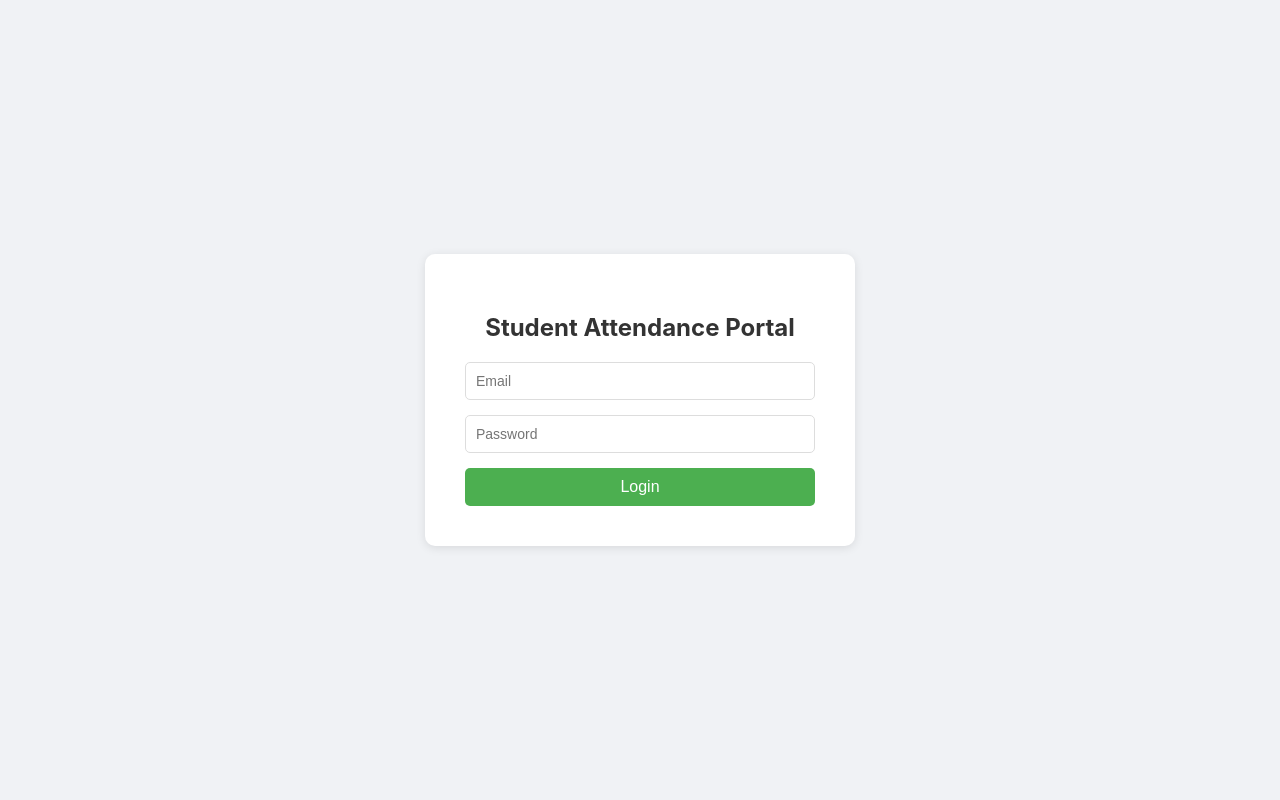
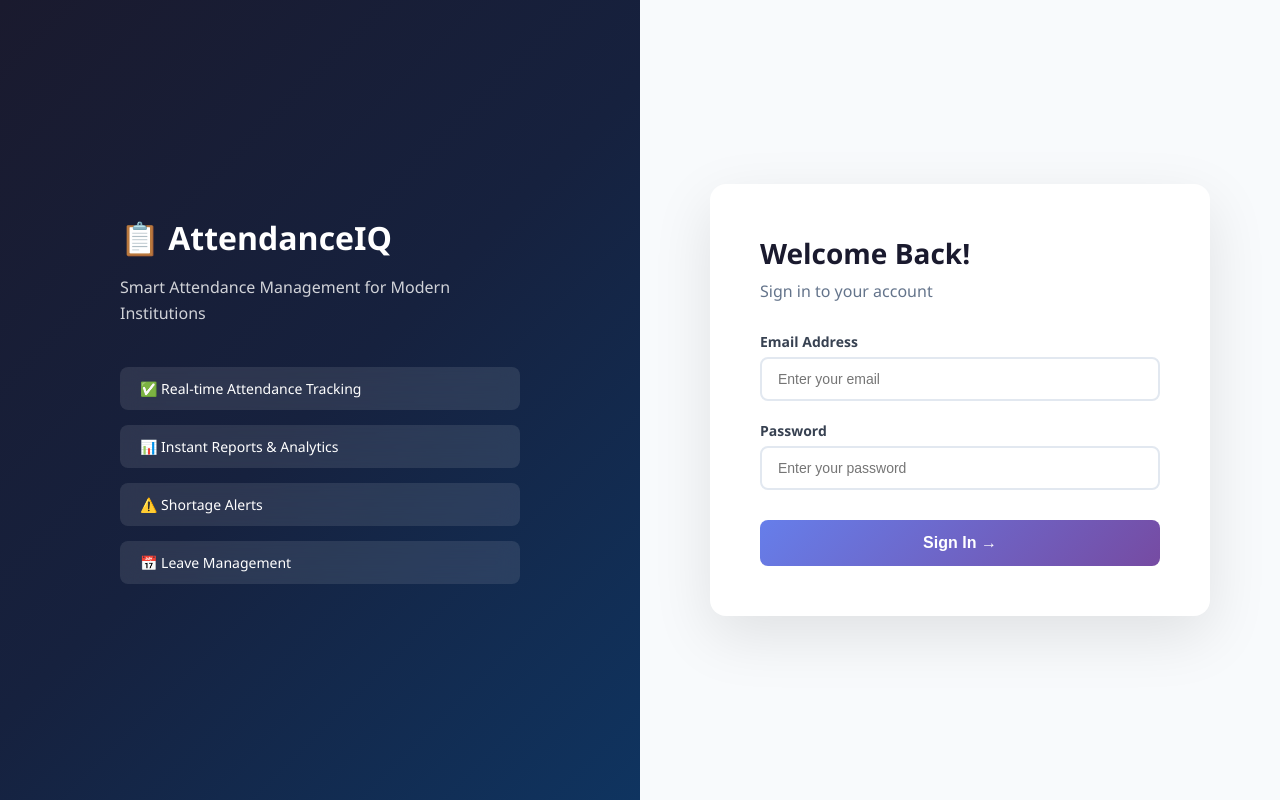
Before and after one commit to roxhax-lab/student-attendance-portal, a React (Create React App) app in the folder Frontend/frontend/: page / in a window 1280 px wide. Built offline with nearby package versions, Linux system fonts and the light colour scheme; the HTML template or start-up script is replaced by a standard one.

Commit message:
Added student list endpoint and class attendance UI

```diff
--- a/Frontend/frontend/src/pages/Login.js
+++ b/Frontend/frontend/src/pages/Login.js
@@ -1,58 +1,105 @@
 import React, { useState } from 'react';
 import axios from 'axios';
 import { useNavigate } from 'react-router-dom';
+
+const API = 'https://student-attendance-portal-phec.onrender.com';
 
 function Login() {
   const [email, setEmail] = useState('');
   const [password, setPassword] = useState('');
   const [error, setError] = useState('');
+  const [loading, setLoading] = useState(false);
   const navigate = useNavigate();
 
   const handleLogin = async () => {
+    setLoading(true);
+    setError('');
     try {
-      const res = await axios.post('https://student-attendance-portal-phec.onrender.com/auth/login', {
-        email,
-        password
-      });
+      const res = await axios.post(`${API}/auth/login`, { email, password });
       localStorage.setItem('user', JSON.stringify(res.data));
       navigate('/dashboard');
     } catch (err) {
-      setError('Invalid email or password');
+      setError('Invalid email or password. Please try again.');
     }
+    setLoading(false);
+  };
+
+  const handleKeyPress = (e) => {
+    if (e.key === 'Enter') handleLogin();
   };
 
   return (
     <div style={styles.container}>
+      <div style={styles.left}>
+        <div style={styles.leftContent}>
+          <h1 style={styles.brandTitle}>📋 AttendanceIQ</h1>
+          <p style={styles.brandSubtitle}>Smart Attendance Management for Modern Institutions</p>
+          <div style={styles.features}>
+            <div style={styles.feature}>✅ Real-time Attendance Tracking</div>
+            <div style={styles.feature}>📊 Instant Reports & Analytics</div>
+            <div style={styles.feature}>⚠️ Shortage Alerts</div>
+            <div style={styles.feature}>📅 Leave Management</div>
+          </div>
+        </div>
+      </div>
+      <div style={styles.right}>
         <div style={styles.box}>
-        <h2 style={styles.title}>Student Attendance Portal</h2>
+          <h2 style={styles.title}>Welcome Back!</h2>
+          <p style={styles.subtitle}>Sign in to your account</p>
+          <div style={styles.inputGroup}>
+            <label style={styles.label}>Email Address</label>
             <input
               style={styles.input}
               type="email"
-          placeholder="Email"
+              placeholder="Enter your email"
               value={email}
               onChange={e => setEmail(e.target.value)}
+              onKeyPress={handleKeyPress}
             />
+          </div>
+          <div style={styles.inputGroup}>
+            <label style={styles.label}>Password</label>
             <input
               style={styles.input}
               type="password"
-          placeholder="Password"
+              placeholder="Enter your password"
               value={password}
               onChange={e => setPassword(e.target.value)}
+              onKeyPress={handleKeyPress}
             />
-        {error && <p style={styles.error}>{error}</p>}
-        <button style={styles.button} onClick={handleLogin}>Login</button>
+          </div>
+          {error && <div style={styles.error}>{error}</div>}
+          <button
+            style={loading ? styles.buttonLoading : styles.button}
+            onClick={handleLogin}
+            disabled={loading}
+          >
+            {loading ? 'Signing in...' : 'Sign In →'}
+          </button>
+        </div>
       </div>
     </div>
   );
 }
 
 const styles = {
-  container: { display: 'flex', justifyContent: 'center', alignItems: 'center', height: '100vh', backgroundColor: '#f0f2f5' },
-  box: { backgroundColor: 'white', padding: '40px', borderRadius: '10px', boxShadow: '0 2px 10px rgba(0,0,0,0.1)', width: '350px' },
-  title: { textAlign: 'center', marginBottom: '20px', color: '#333' },
-  input: { width: '100%', padding: '10px', marginBottom: '15px', borderRadius: '5px', border: '1px solid #ddd', fontSize: '14px', boxSizing: 'border-box' },
-  button: { width: '100%', padding: '10px', backgroundColor: '#4CAF50', color: 'white', border: 'none', borderRadius: '5px', fontSize: '16px', cursor: 'pointer' },
-  error: { color: 'red', textAlign: 'center' }
+  container: { display: 'flex', height: '100vh', fontFamily: "'Segoe UI', sans-serif" },
+  left: { flex: 1, background: 'linear-gradient(135deg, #1a1a2e 0%, #16213e 50%, #0f3460 100%)', display: 'flex', alignItems: 'center', justifyContent: 'center', padding: '40px' },
+  leftContent: { color: 'white', maxWidth: '400px' },
+  brandTitle: { fontSize: '32px', fontWeight: 'bold', marginBottom: '10px', margin: '0 0 10px 0' },
+  brandSubtitle: { fontSize: '16px', opacity: 0.8, marginBottom: '40px', lineHeight: '1.6' },
+  features: { display: 'flex', flexDirection: 'column', gap: '15px' },
+  feature: { backgroundColor: 'rgba(255,255,255,0.1)', padding: '12px 20px', borderRadius: '8px', fontSize: '14px', backdropFilter: 'blur(10px)' },
+  right: { flex: 1, display: 'flex', alignItems: 'center', justifyContent: 'center', backgroundColor: '#f8fafc', padding: '40px' },
+  box: { backgroundColor: 'white', padding: '50px', borderRadius: '16px', boxShadow: '0 20px 60px rgba(0,0,0,0.1)', width: '100%', maxWidth: '400px' },
+  title: { fontSize: '28px', fontWeight: 'bold', color: '#1a1a2e', margin: '0 0 8px 0' },
+  subtitle: { color: '#64748b', marginBottom: '30px', margin: '0 0 30px 0' },
+  inputGroup: { marginBottom: '20px' },
+  label: { display: 'block', marginBottom: '6px', fontWeight: '600', color: '#374151', fontSize: '14px' },
+  input: { width: '100%', padding: '12px 16px', borderRadius: '8px', border: '2px solid #e2e8f0', fontSize: '14px', boxSizing: 'border-box', outline: 'none', transition: 'border 0.2s' },
+  button: { width: '100%', padding: '14px', background: 'linear-gradient(135deg, #667eea 0%, #764ba2 100%)', color: 'white', border: 'none', borderRadius: '8px', fontSize: '16px', fontWeight: '600', cursor: 'pointer', marginTop: '10px' },
+  buttonLoading: { width: '100%', padding: '14px', backgroundColor: '#94a3b8', color: 'white', border: 'none', borderRadius: '8px', fontSize: '16px', cursor: 'not-allowed', marginTop: '10px' },
+  error: { backgroundColor: '#fee2e2', color: '#dc2626', padding: '12px', borderRadius: '8px', fontSize: '14px', marginBottom: '15px' }
 };
 
 export default Login;
--- a/Frontend/frontend/src/pages/MarkAttendance.js
+++ b/Frontend/frontend/src/pages/MarkAttendance.js
@@ -1,31 +1,51 @@
-import React, { useState } from 'react';
+import React, { useState, useEffect } from 'react';
 import axios from 'axios';
 import { useNavigate } from 'react-router-dom';
 
+const API = 'https://student-attendance-portal-phec.onrender.com';
+
 function MarkAttendance() {
-  const [studentId, setStudentId] = useState('');
+  const [students, setStudents] = useState([]);
+  const [attendance, setAttendance] = useState({});
   const [date, setDate] = useState('');
-  const [status, setStatus] = useState('present');
   const [subject, setSubject] = useState('');
   const [message, setMessage] = useState('');
+  const [loading, setLoading] = useState(false);
   const navigate = useNavigate();
 
+  useEffect(() => {
+    fetchStudents();
+  }, []);
+
+  const fetchStudents = async () => {
+    try {
+      const res = await axios.get(`${API}/auth/students`);
+      setStudents(res.data.data);
+      const initial = {};
+      res.data.data.forEach(s => { initial[s.id] = 'present'; });
+      setAttendance(initial);
+    } catch (err) {
+      console.error(err);
+    }
+  };
+
   const handleSubmit = async () => {
-    if (!studentId || !date || !subject) {
-      setMessage('Please fill all fields!');
-      return;
-    }
+    if (!date || !subject) { setMessage('Please fill date and subject!'); return; }
+    setLoading(true);
     try {
-      await axios.post('https://student-attendance-portal-phec.onrender.com/attendance/mark', {
-        student_id: studentId,
-        date,
-        status,
-        subject
-      });
-      setMessage('Attendance marked successfully!');
+      for (const student of students) {
+        await axios.post(`${API}/attendance/mark`, {
+          student_id: student.id,
+          date,
+          status: attendance[student.id] || 'present',
+          subject
+        });
+      }
+      setMessage('Attendance marked for all students!');
     } catch (err) {
       setMessage('Error marking attendance!');
     }
+    setLoading(false);
   };
 
   return (
@@ -35,17 +55,49 @@ function MarkAttendance() {
         <button style={styles.backBtn} onClick={() => navigate('/dashboard')}>Back</button>
       </div>
       <div style={styles.content}>
-        <h3>Mark Attendance</h3>
-        <div style={styles.form}>
-          <input style={styles.input} placeholder="Student ID" value={studentId} onChange={e => setStudentId(e.target.value)} />
+        <h3>Mark Attendance — CSE Class</h3>
+        <div style={styles.topForm}>
           <input style={styles.input} type="date" value={date} onChange={e => setDate(e.target.value)} />
           <input style={styles.input} placeholder="Subject" value={subject} onChange={e => setSubject(e.target.value)} />
-          <select style={styles.input} value={status} onChange={e => setStatus(e.target.value)}>
-            <option value="present">Present</option>
-            <option value="absent">Absent</option>
-          </select>
-          <button style={styles.button} onClick={handleSubmit}>Mark Attendance</button>
-          {message && <p style={{color: message.includes('success') ? 'green' : 'red'}}>{message}</p>}
+          <button style={styles.button} onClick={handleSubmit} disabled={loading}>
+            {loading ? 'Saving...' : '✅ Submit Attendance'}
+          </button>
+        </div>
+        {message && <p style={{color: message.includes('Error') ? 'red' : 'green'}}>{message}</p>}
+        <div style={styles.tableBox}>
+          <table style={styles.table}>
+            <thead>
+              <tr style={styles.thead}>
+                <th style={styles.th}>#</th>
+                <th style={styles.th}>Student Name</th>
+                <th style={styles.th}>Email</th>
+                <th style={styles.th}>Status</th>
+              </tr>
+            </thead>
+            <tbody>
+              {students.map((student, index) => (
+                <tr key={student.id} style={index % 2 === 0 ? styles.trEven : styles.trOdd}>
+                  <td style={styles.td}>{index + 1}</td>
+                  <td style={styles.td}>{student.name}</td>
+                  <td style={styles.td}>{student.email}</td>
+                  <td style={styles.td}>
+                    <select
+                      style={{
+                        ...styles.select,
+                        backgroundColor: attendance[student.id] === 'present' ? '#dcfce7' : '#fee2e2',
+                        color: attendance[student.id] === 'present' ? '#16a34a' : '#dc2626'
+                      }}
+                      value={attendance[student.id] || 'present'}
+                      onChange={e => setAttendance({...attendance, [student.id]: e.target.value})}
+                    >
+                      <option value="present">✅ Present</option>
+                      <option value="absent">❌ Absent</option>
+                    </select>
+                  </td>
+                </tr>
+              ))}
+            </tbody>
+          </table>
         </div>
       </div>
     </div>
@@ -58,9 +110,17 @@ const styles = {
   navTitle: { color: 'white', margin: 0 },
   backBtn: { padding: '8px 16px', backgroundColor: 'white', color: '#4CAF50', border: 'none', borderRadius: '5px', cursor: 'pointer' },
   content: { padding: '30px' },
-  form: { backgroundColor: 'white', padding: '30px', borderRadius: '10px', boxShadow: '0 2px 10px rgba(0,0,0,0.1)', maxWidth: '400px' },
-  input: { width: '100%', padding: '10px', marginBottom: '15px', borderRadius: '5px', border: '1px solid #ddd', fontSize: '14px', boxSizing: 'border-box' },
-  button: { width: '100%', padding: '10px', backgroundColor: '#4CAF50', color: 'white', border: 'none', borderRadius: '5px', fontSize: '16px', cursor: 'pointer' }
+  topForm: { display: 'flex', gap: '15px', marginBottom: '20px', flexWrap: 'wrap' },
+  input: { padding: '10px', borderRadius: '5px', border: '1px solid #ddd', fontSize: '14px' },
+  button: { padding: '10px 20px', backgroundColor: '#4CAF50', color: 'white', border: 'none', borderRadius: '5px', fontSize: '14px', cursor: 'pointer' },
+  tableBox: { backgroundColor: 'white', borderRadius: '10px', boxShadow: '0 2px 10px rgba(0,0,0,0.1)', overflow: 'hidden' },
+  table: { width: '100%', borderCollapse: 'collapse' },
+  thead: { backgroundColor: '#1a1a2e' },
+  th: { padding: '15px', color: 'white', textAlign: 'left', fontSize: '14px' },
+  td: { padding: '12px 15px', fontSize: '14px' },
+  trEven: { backgroundColor: '#f8fafc' },
+  trOdd: { backgroundColor: 'white' },
+  select: { padding: '6px 10px', borderRadius: '5px', border: 'none', fontWeight: 'bold', cursor: 'pointer' }
 };
 
 export default MarkAttendance;
```
Also changed, not shown: 1 other file (tests, documents, lock files or other folders). Lines whose indentation alone changed are shown as unchanged.
